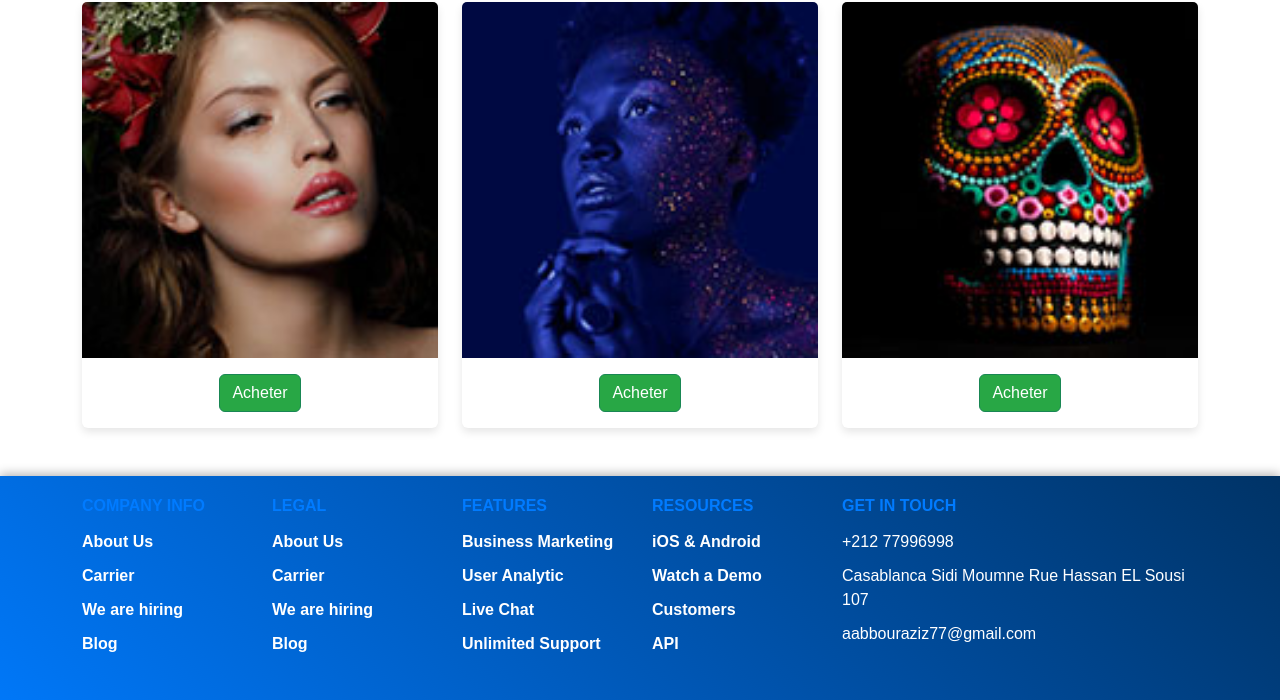
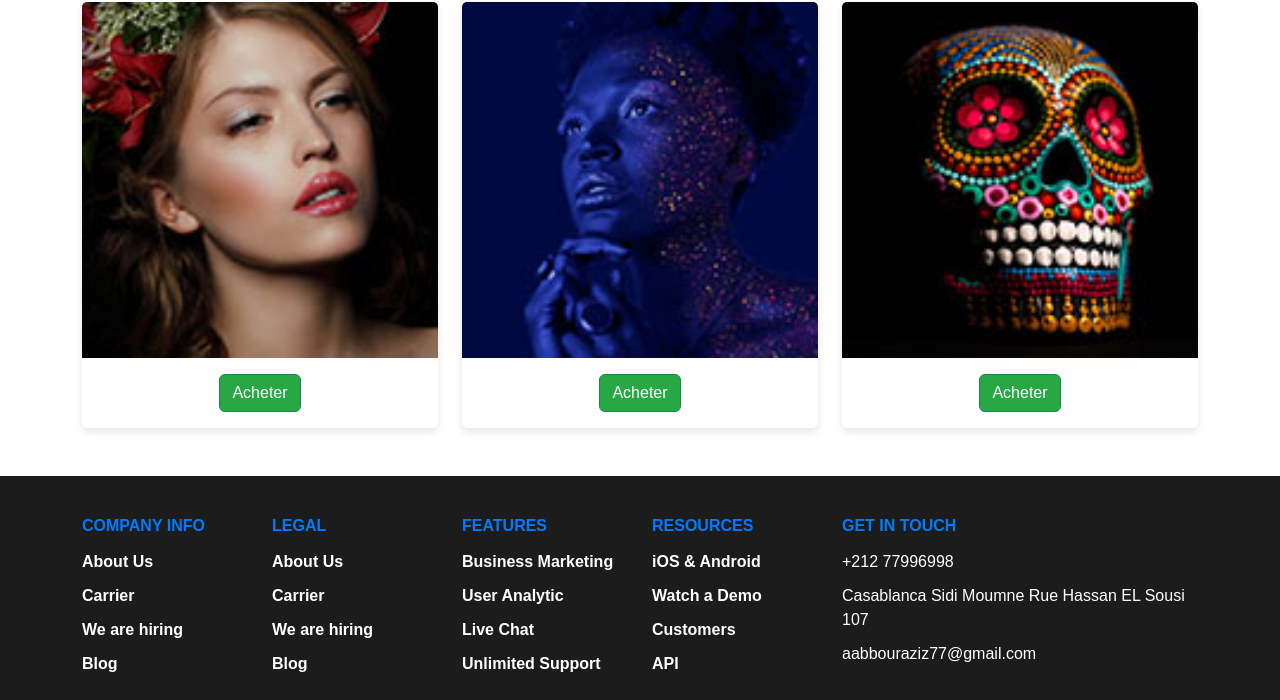
Before and after one commit to AbdelazizAabbour/projet_CMC_RSK, a plain HTML site: page index.html in a window 1280 px wide. Shown: the part 2867-3567 px from the top of the page. Drawn offline with nearby package versions, Linux system fonts and the light colour scheme.

Commit message:
Update styles.css

```diff
--- a/styles.css
+++ b/styles.css
@@ -338,18 +338,7 @@ a {
 a:hover {
     text-decoration: underline;
 }
-#dynamicFooter {
-    bottom: 0;
-    left: 0;
-    width: 100%;
-    background: linear-gradient(45deg, #007BFF, #0056b3, #003366);
-    color: #fff;
-    text-align: center;
-    z-index: 1000;
-    padding: 20px 0;
-    box-shadow: 0px -2px 10px rgba(0, 0, 0, 0.3);
-    animation: gradientAnimation 5s ease infinite;
-  }
+
 
   @keyframes gradientAnimation {
     0% {
```
